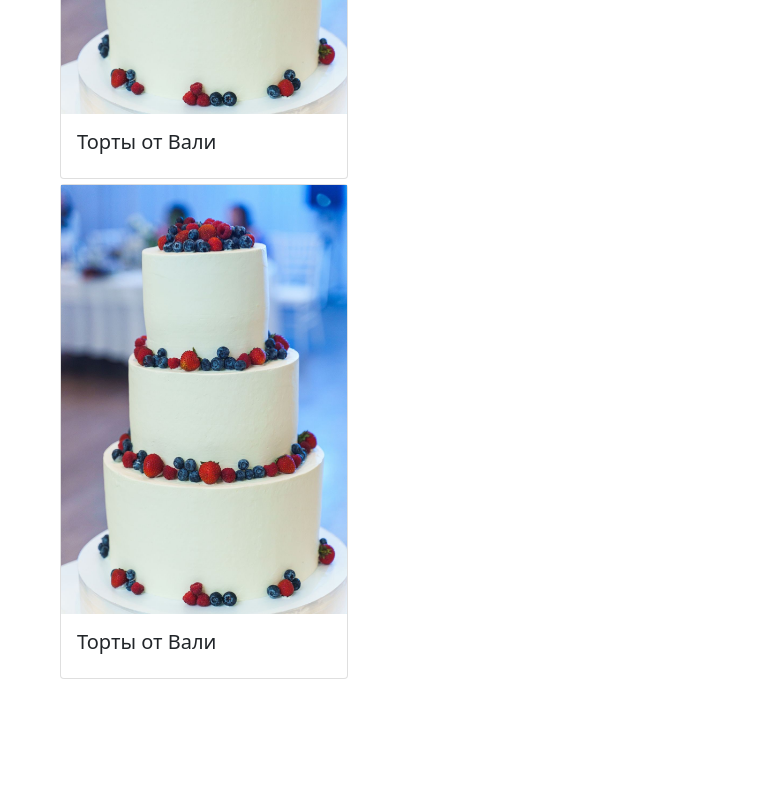
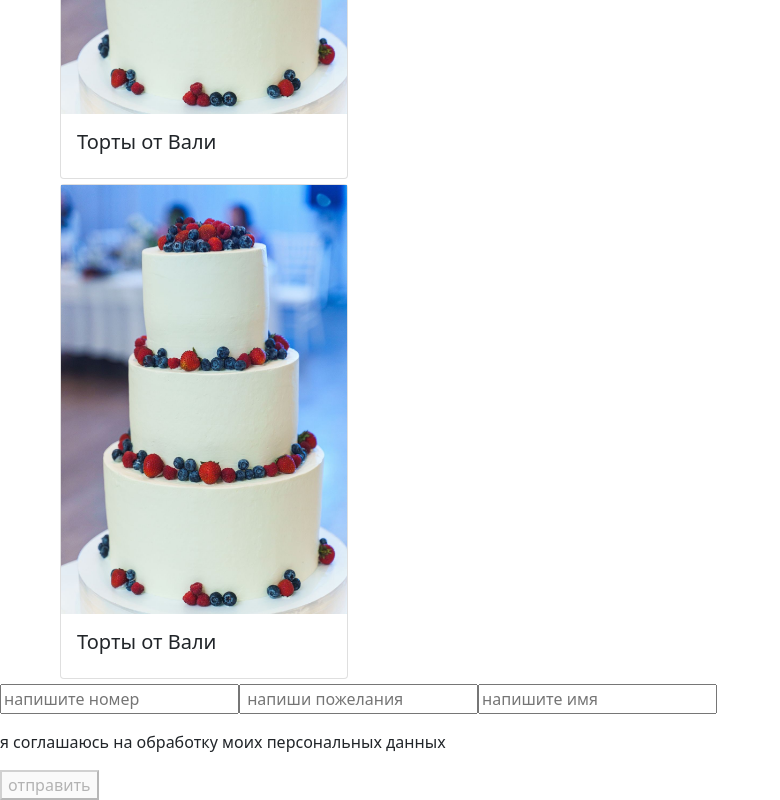
Before and after one commit to sergeianip20/rop, a Next.js app: page /price in a window 1280 px wide. Shown: the part 1231-2031 px from the top of the page, without its empty margins (0-780 px from the left). Before the commit the page ends 1915 px from the top, so only its background shows below. Built offline with nearby package versions, Linux system fonts and the light colour scheme.

Commit message:
Update price.js

```diff
--- a/pages/price.js
+++ b/pages/price.js
@@ -150,7 +150,31 @@ return <div>
 </div  >
 
 </div>
+     <div>
 
+<form>
+{(phoneDirty && phoneError) && <div style={{color: "red"}}>{phoneError}</div>}
+<input onChange={ e => phoneHandeler(e)} value={phone} onBlur={e => {blueHadler(e)}} type="text" name="phone"
+placeholder="напишите номер"/>
+
+{(messageDirty && messageError) && <div style={{color: "red"}}>{messageError}</div>}
+
+<input onChange ={ e => messageHandler(e)} value ={message} onBlur ={ e => {blueHadler(e)}} type="text"
+name="message"
+placeholder=" напиши пожелания"
+/>
+{(nameDirty && nameError) && <div style={{color: "red"}}>{nameError}</div>}
+<input onChange ={e => nameHandler(e)} value ={name} onBlur={e => {blueHadler(e)}} type="text" name="name"
+placeholder="напишите имя"/>
+<p></p>
+<div> <span className ={s.chex}></span> я соглашаюсь на обработку моих персональных данных</div>
+
+<p></p>
+<button disabled={!formValid} > отправить </button>
+
+</form>
+
+</div>
 </div>
 
 
```
